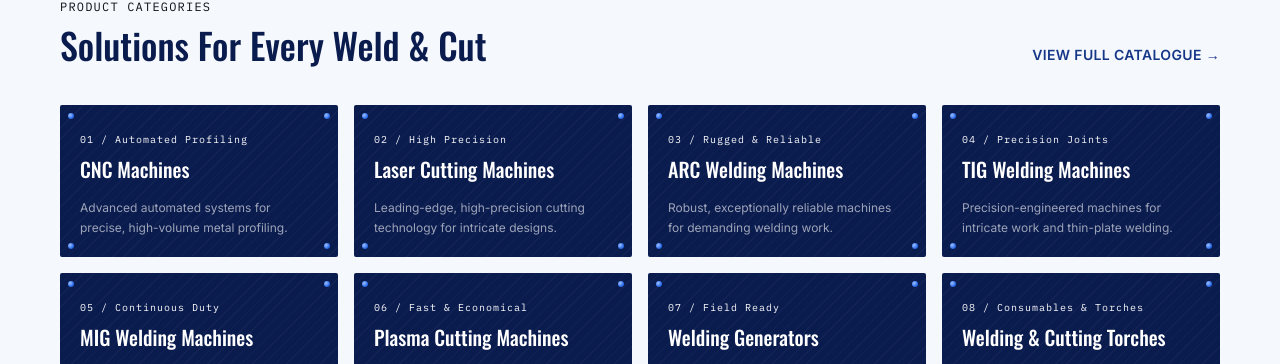
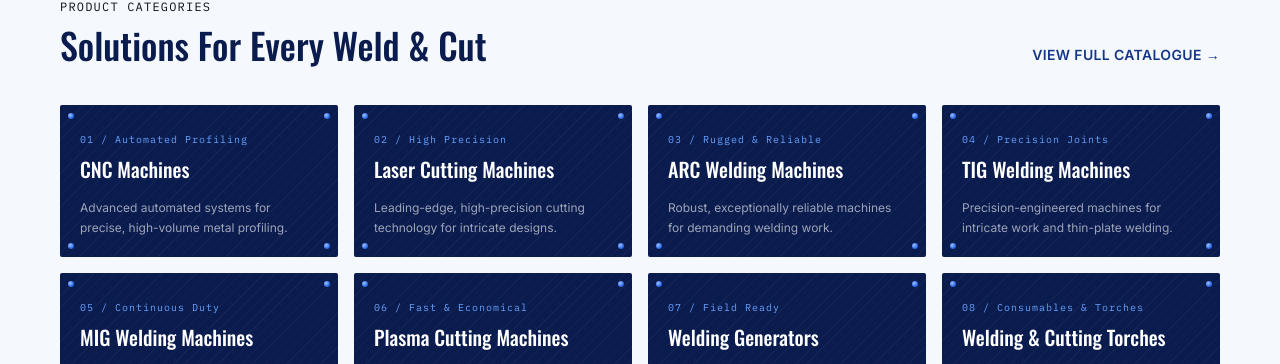
Before and after one commit to omkarakhade/Deltacontrolprojects, a Next.js app: page / in a window 1280 px wide. Shown: the part 1038-1402 px from the top of the page. Built offline with nearby package versions, Linux system fonts and the light colour scheme.

Commit message:
Change hover ring color and text colors in CategoryPlate

```diff
--- a/components/CategoryPlate.js
+++ b/components/CategoryPlate.js
@@ -4,7 +4,7 @@ export default function CategoryPlate({ category, index }) {
   return (
     <Link
       href={`/products?category=${category.slug}`}
-      className="spec-plate relative rounded-sm p-5 flex flex-col justify-between h-full text-white group overflow-hidden hover:ring-1 hover:ring-spark-500 transition-all"
+      className="spec-plate relative rounded-sm p-5 flex flex-col justify-between h-full text-white group overflow-hidden hover:ring-1 hover:ring-accent-500 transition-all"
     >
       <div className="absolute top-2 left-2 rivet" />
       <div className="absolute top-2 right-2 rivet" />
@@ -12,10 +12,10 @@ export default function CategoryPlate({ category, index }) {
       <div className="absolute bottom-2 right-2 rivet" />
 
       <div>
-        <span className="font-mono text-[10px] text-spark-400 tracking-widest">
+        <span className="font-mono text-[10px] text-accent-400 tracking-widest">
           {String(index + 1).padStart(2, "0")} / {category.tag}
         </span>
-        <h3 className="font-display text-xl mt-2 leading-tight group-hover:text-spark-400 transition-colors">
+        <h3 className="font-display text-xl mt-2 leading-tight group-hover:text-accent-400 transition-colors">
           {category.name}
         </h3>
       </div>
```
